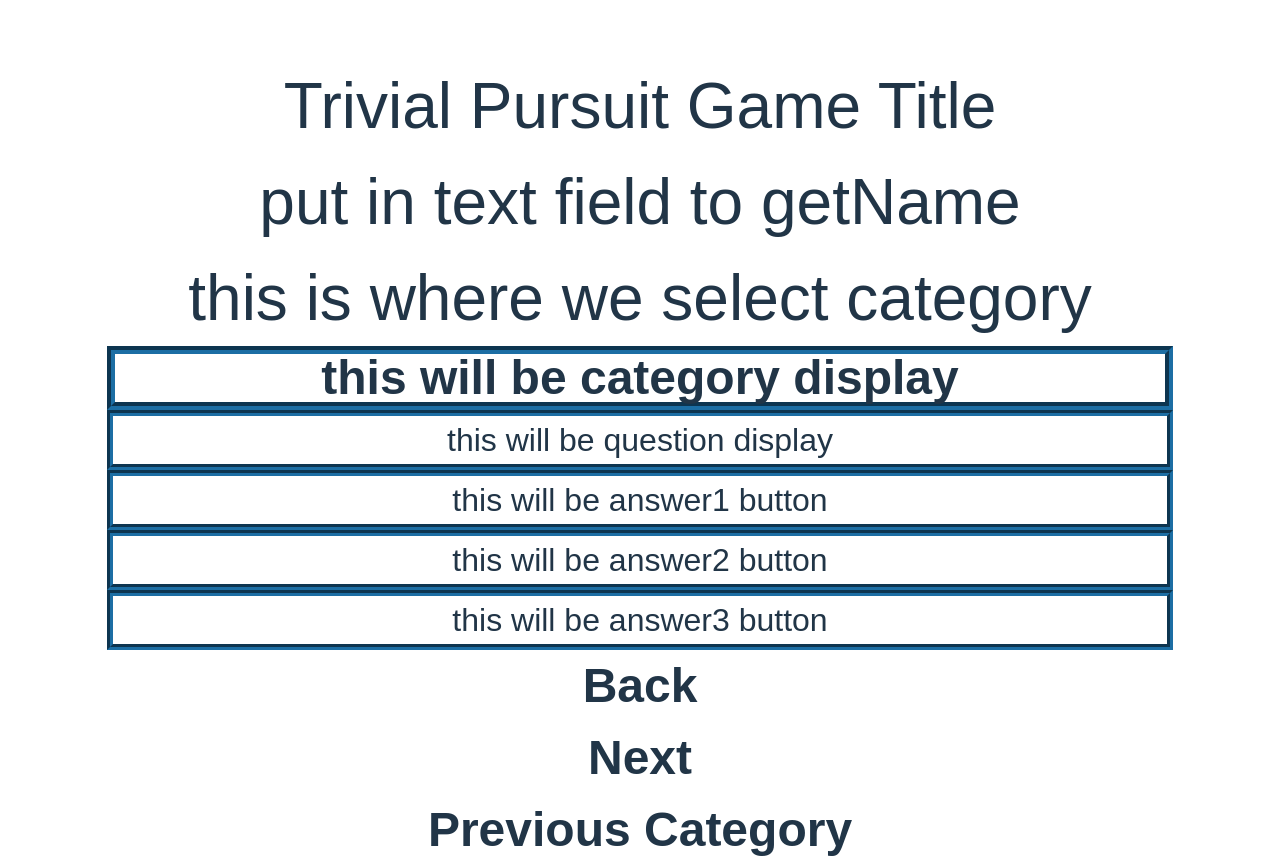
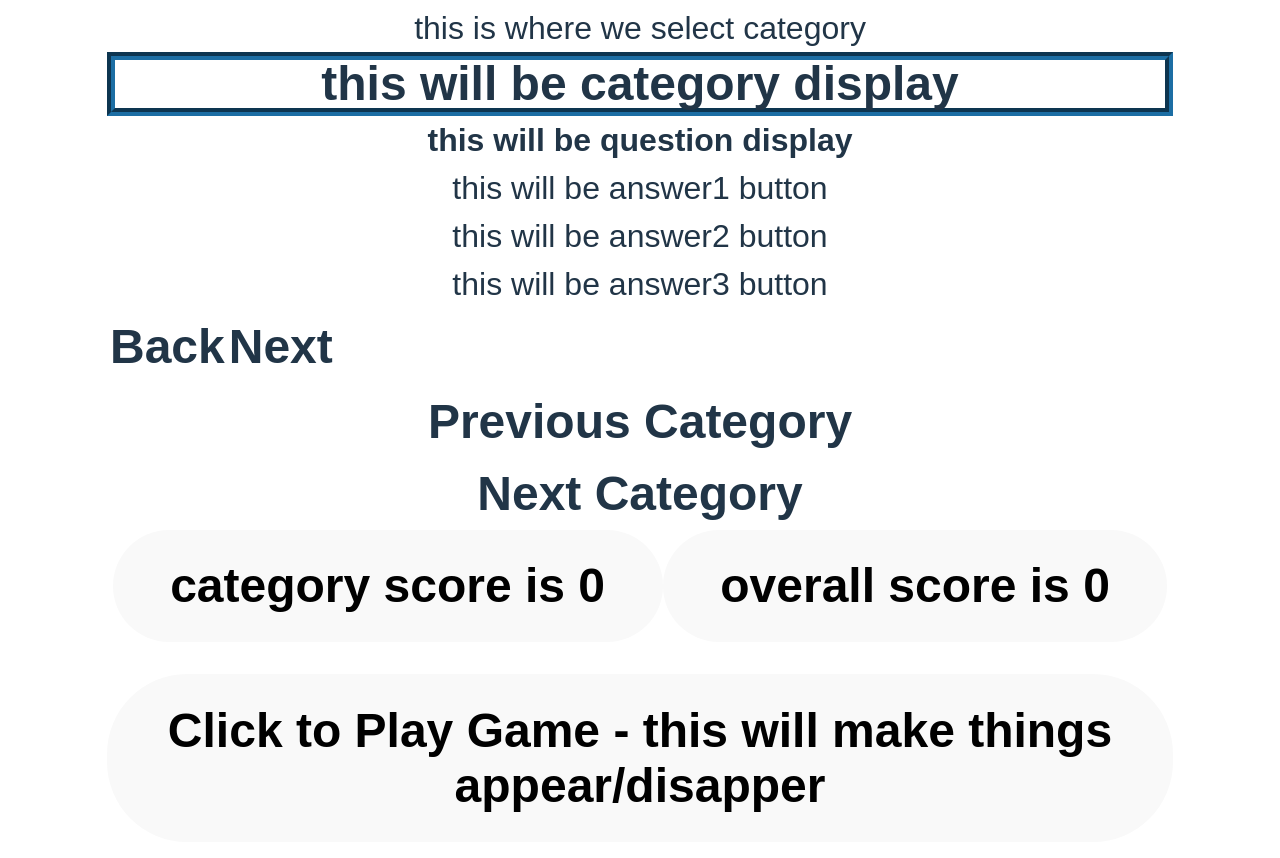
Before and after one commit to mbriese/TrivialPursuits, a React (Vite) app in the folder TrivialPursuitGame/: page / in a window 1280 px wide. Shown: the part 531-1389 px from the top of the page. Built offline with nearby package versions, Linux system fonts and the light colour scheme.

Commit message:
table formatting

```diff
--- a/TrivialPursuitGame/src/App.css
+++ b/TrivialPursuitGame/src/App.css
@@ -33,10 +33,9 @@
   }
 }
 
-body,
-html {
+body {
   margin: 0;
-  padding: 0;
+  padding: 160 px 500px;
   background-color: white;
 }
 
@@ -74,7 +73,14 @@ html {
 
 
 .page-section-inner {
-  font-size: 4rem;
+  font-size: 2rem;
+  max-width: 1066px;
+  margin: 5 auto;
+}
+
+.page-section-inner-bold {
+  font-size: 2rem;
+  font-weight:700;
   max-width: 1066px;
   margin: 5 auto;
 }
@@ -93,6 +99,10 @@ body {
   font-family: 'Source Sans 3', sans-serif;
 }
 
+.table {
+  font-family: 'Source Sans 3', sans-serif;
+  table-layout: auto;
+}
 
 .card {
   padding: 2em;
--- a/TrivialPursuitGame/src/App.tsx
+++ b/TrivialPursuitGame/src/App.tsx
@@ -22,11 +22,11 @@ function App() {
   return (
     <div className="App">
       <div>
-          <img
-            src="/trivialpursuitssmallimage.webp"
-            className="logo align-center"
-            alt="Vite logo"
-          />
+        <img
+          src="/trivialpursuitssmallimage.webp"
+          className="logo align-center"
+          alt="Vite logo"
+        />
       </div>
 
       <div className="card">
@@ -34,25 +34,51 @@ function App() {
           <Message />
         </div>
         <div className="h2 page-section-inner message">{gameTitle}</div>
-        <div className="h2 page-section-inner message">put in text field to getName</div>
-        <div className="h2 page-section-inner message">this is where we select category</div>
-        <div className="h2 category-section-title message">this will be category display</div>
-        <div className="h2 page-section-item message">this will be question display</div>
-        <div className="h2 page-section-item message">this will be answer1 button</div>
-        <div className="h2 page-section-item message">this will be answer2 button</div>
-        <div className="h2 page-section-item message">this will be answer3 button</div>
-        <div className="h2 button-item message">Back</div>
-        <div className="h2 button-item message">Next</div>
+        <div className="h2 page-section-inner message">
+          put in text field to getName
+        </div>
+        <div className="h2 page-section-inner message">
+          this is where we select category
+        </div>
+        <div className="h2 category-section-title message">
+          this will be category display
+        </div>
+        <div className="h2 page-section-inner-bold message">
+          this will be question display
+        </div>
+        <div className="h2 page-section-inner message">
+          this will be answer1 button
+        </div>
+        <div className="h2 page-section-inner message">
+          this will be answer2 button
+        </div>
+        <div className="h2 page-section-inner message">
+          this will be answer3 button
+        </div>
+        <table>
+          <tbody>
+          <tr>
+            <td className="h2 button-item message d-table-cell">Back</td>
+            <td className="h2 button-item message">Next</td>
+          </tr>
+          </tbody>
+        </table>
         <div className="h2 button-item message">Previous Category</div>
         <div className="h2 button-item message">Next Category</div>
-        <button className="h2 button-item" onClick={() => setCount((count) => count + 1)}>
+        <button
+          className="h2 button-item"
+          onClick={() => setCount((count) => count + 1)}>
           category score is {count}
         </button>
-        <button className="h2 button-item" onClick={() => setCount((count) => count + 1)}>
+        <button
+          className="h2 button-item"
+          onClick={() => setCount((count) => count + 1)}>
           overall score is {count}
         </button>
       </div>
-      <button className="h2 button-item" onClick={() => setAnswer(answer => !answer)}>
+      <button
+        className="h2 button-item"
+        onClick={() => setAnswer((answer) => !answer)}>
         Click to Play Game - this will make things appear/disapper
       </button>
     </div>
--- a/TrivialPursuitGame/src/Message.tsx
+++ b/TrivialPursuitGame/src/Message.tsx
@@ -4,7 +4,7 @@ let message = "Select a topic"
 function Message() {
   return (
     <>
-      <h3>Welcome to Trivial Pursuit! Message Component</h3>
+      <h2>Welcome to Trivial Pursuit! Message Component</h2>
     </>
   )
 }
--- /dev/null
+++ b/package.json
@@ -0,0 +1,6 @@
+{
+  "dependencies": {
+    "react-data-table-component": "^7.6.2",
+    "styled-components": "^6.1.13"
+  }
+}
```
Also changed, not shown: 1 other file (tests, documents, lock files or other folders).
